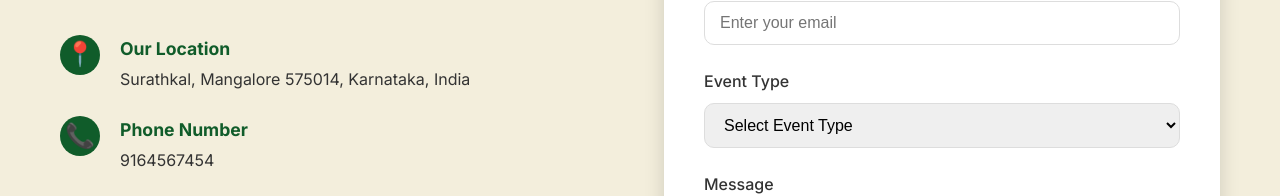
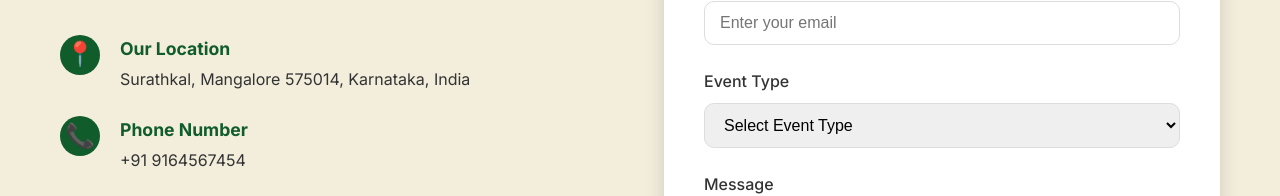
Before and after one commit to Shripathibhat86/vinayakacaterings, a React (Vite) app: page /contact in a window 1280 px wide. Shown: the part 846-1042 px from the top of the page. Built offline with nearby package versions, Linux system fonts and the light colour scheme.

Commit message:
Update Contact.jsx

```diff
--- a/src/components/Contact.jsx
+++ b/src/components/Contact.jsx
@@ -27,7 +27,7 @@ const Contact = () => {
                 <div className="contact-icon">📞</div>
                 <div className="contact-text">
                   <h4>Phone Number</h4>
-                  <p>9164567454</p>
+                  <p>+91 9164567454</p>
                 </div>
               </div>
 
```
